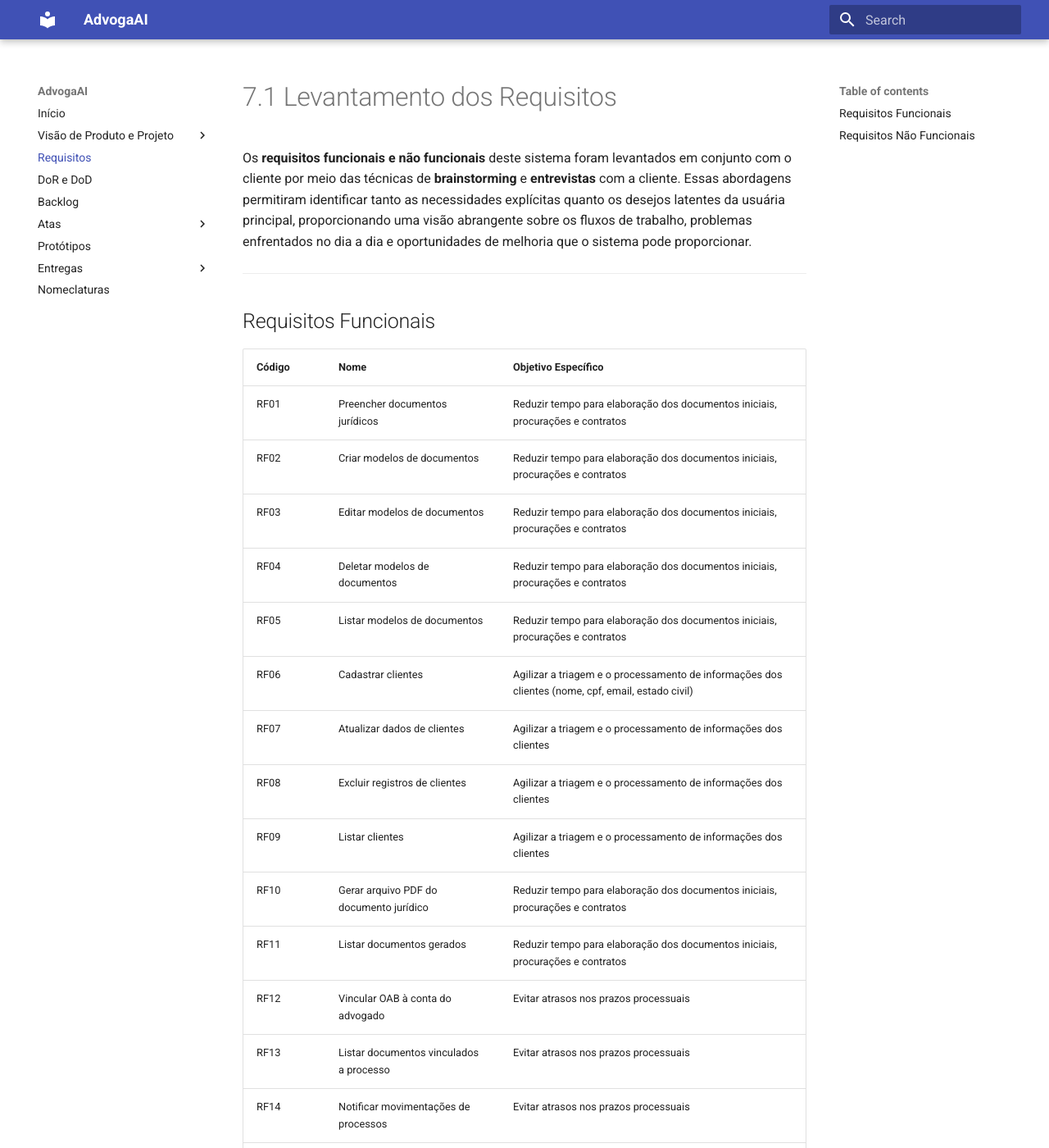
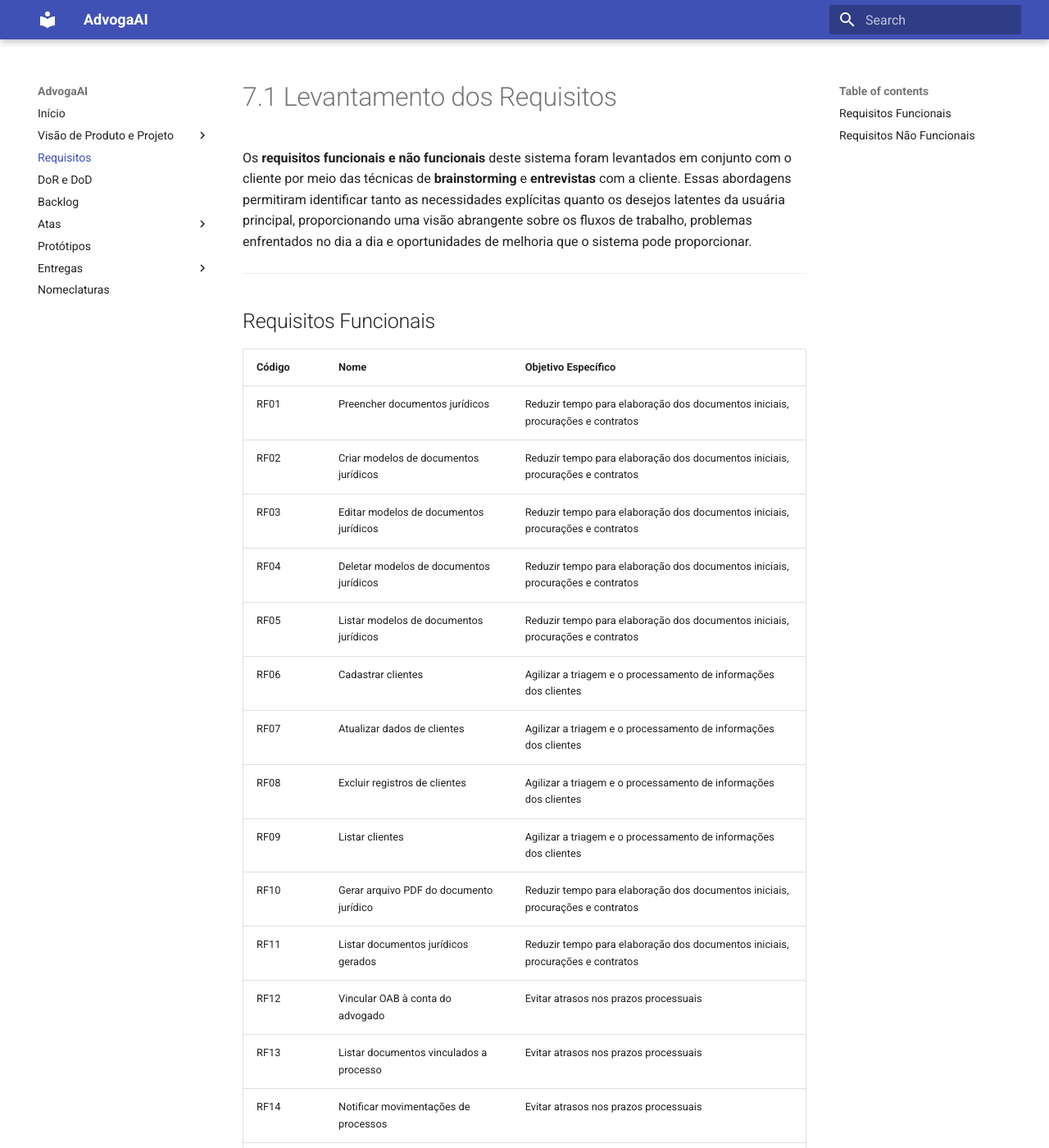
Before and after one commit to mdsreq-fga-unb/2025.1-T01-AdvogaAI, an MkDocs documentation site: the page built from docs/requisitor.md, in a window 1280 px wide and 1400 px high. Shown: the whole window at 82% size. Built offline with MkDocs 1.6.1 and Material for MkDocs 9.7.7, drawn with Linux system fonts in a browser that asks for light colours.

Commit message:
docs: Update requisitor.md

```diff
--- a/docs/requisitor.md
+++ b/docs/requisitor.md
@@ -10,16 +10,16 @@ Essas abordagens permitiram identificar tanto as necessidades explícitas quanto
 | Código | Nome                                       | Objetivo Específico                                                                 |
 |--------|--------------------------------------------|--------------------------------------------------------------------------------------|
 | RF01   | Preencher documentos jurídicos             | Reduzir tempo para elaboração dos documentos iniciais, procurações e contratos      |
-| RF02   | Criar modelos de documentos                | Reduzir tempo para elaboração dos documentos iniciais, procurações e contratos      |
-| RF03   | Editar modelos de documentos               | Reduzir tempo para elaboração dos documentos iniciais, procurações e contratos      |
-| RF04   | Deletar modelos de documentos              | Reduzir tempo para elaboração dos documentos iniciais, procurações e contratos      |
-| RF05   | Listar modelos de documentos               | Reduzir tempo para elaboração dos documentos iniciais, procurações e contratos      |
-| RF06   | Cadastrar clientes                         | Agilizar a triagem e o processamento de informações dos clientes (nome, cpf, email, estado civil) |
+| RF02   | Criar modelos de documentos jurídicos              | Reduzir tempo para elaboração dos documentos iniciais, procurações e contratos      |
+| RF03   | Editar modelos de documentos jurídicos              | Reduzir tempo para elaboração dos documentos iniciais, procurações e contratos      |
+| RF04   | Deletar modelos de documentos jurídicos             | Reduzir tempo para elaboração dos documentos iniciais, procurações e contratos      |
+| RF05   | Listar modelos de documentos jurídicos              | Reduzir tempo para elaboração dos documentos iniciais, procurações e contratos      |
+| RF06   | Cadastrar clientes                         | Agilizar a triagem e o processamento de informações dos clientes |
 | RF07   | Atualizar dados de clientes                | Agilizar a triagem e o processamento de informações dos clientes                     |
 | RF08   | Excluir registros de clientes              | Agilizar a triagem e o processamento de informações dos clientes                     |
 | RF09   | Listar clientes                            | Agilizar a triagem e o processamento de informações dos clientes                     |
 | RF10   | Gerar arquivo PDF do documento jurídico    | Reduzir tempo para elaboração dos documentos iniciais, procurações e contratos      |
-| RF11   | Listar documentos gerados                  | Reduzir tempo para elaboração dos documentos iniciais, procurações e contratos      |
+| RF11   | Listar documentos jurídicos gerados                  | Reduzir tempo para elaboração dos documentos iniciais, procurações e contratos      |
 | RF12   | Vincular OAB à conta do advogado           | Evitar atrasos nos prazos processuais                                                 |
 | RF13   | Listar documentos vinculados a processo    | Evitar atrasos nos prazos processuais                                                 |
 | RF14   | Notificar movimentações de processos       | Evitar atrasos nos prazos processuais                                                 |
```
